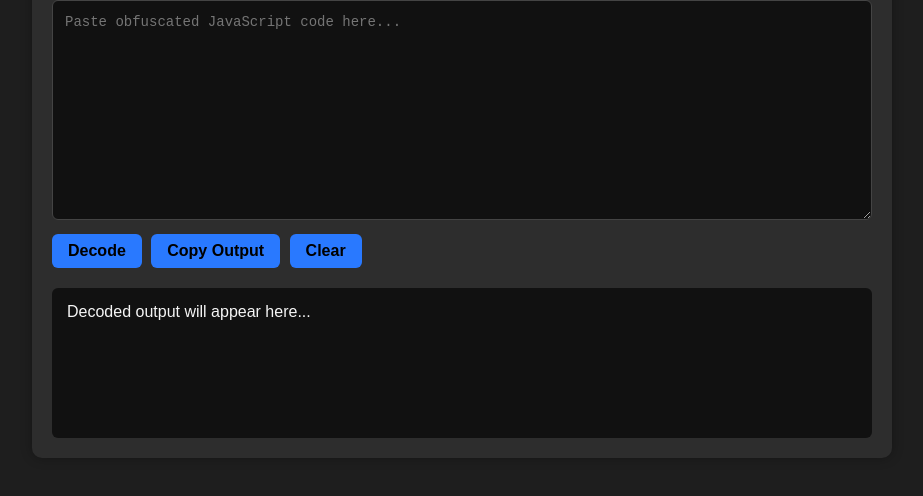
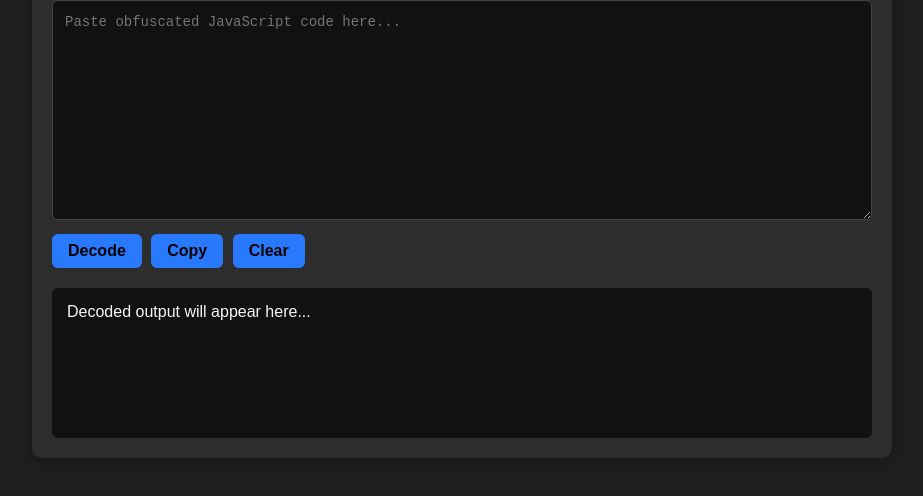
Before and after one commit to kokhinmaungwin/js-obfuscation-detector, a plain HTML site: page index.html in a window 1280 px wide. Shown: the part 108-604 px from the top of the page, without its empty margins (178-1101 px from the left). Drawn offline with Linux system fonts and the light colour scheme.

Commit message:
Update index.html

```diff
--- a/index.html
+++ b/index.html
@@ -21,7 +21,7 @@
         <textarea id="inputCode" placeholder="Paste obfuscated JavaScript code here..."></textarea>
 
         <button onclick="checkTypeAndDecode()">Decode</button>
-        <button onclick="copyResult()">Copy Output</button>
+        <button onclick="copyResult()">Copy</button>
         <button onclick="clearAll()">Clear</button>
 
         <div id="resultBox">Decoded output will appear here...</div>
```
